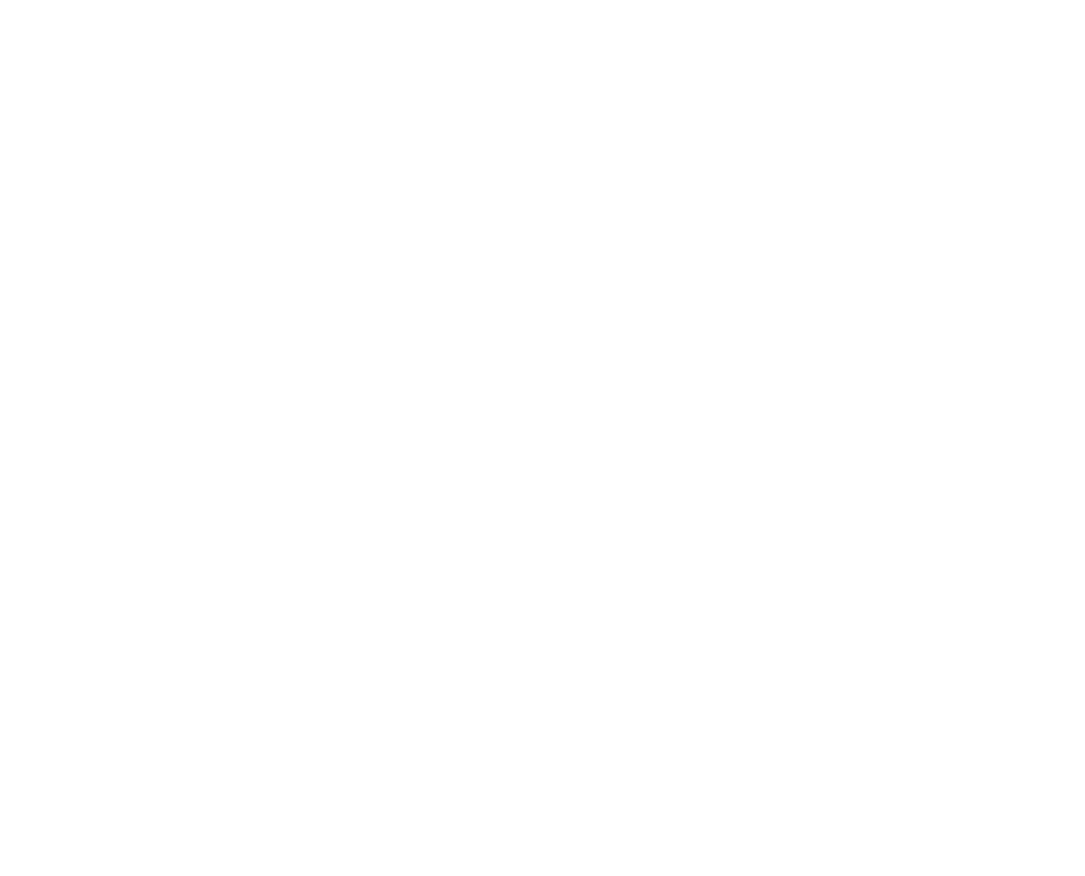
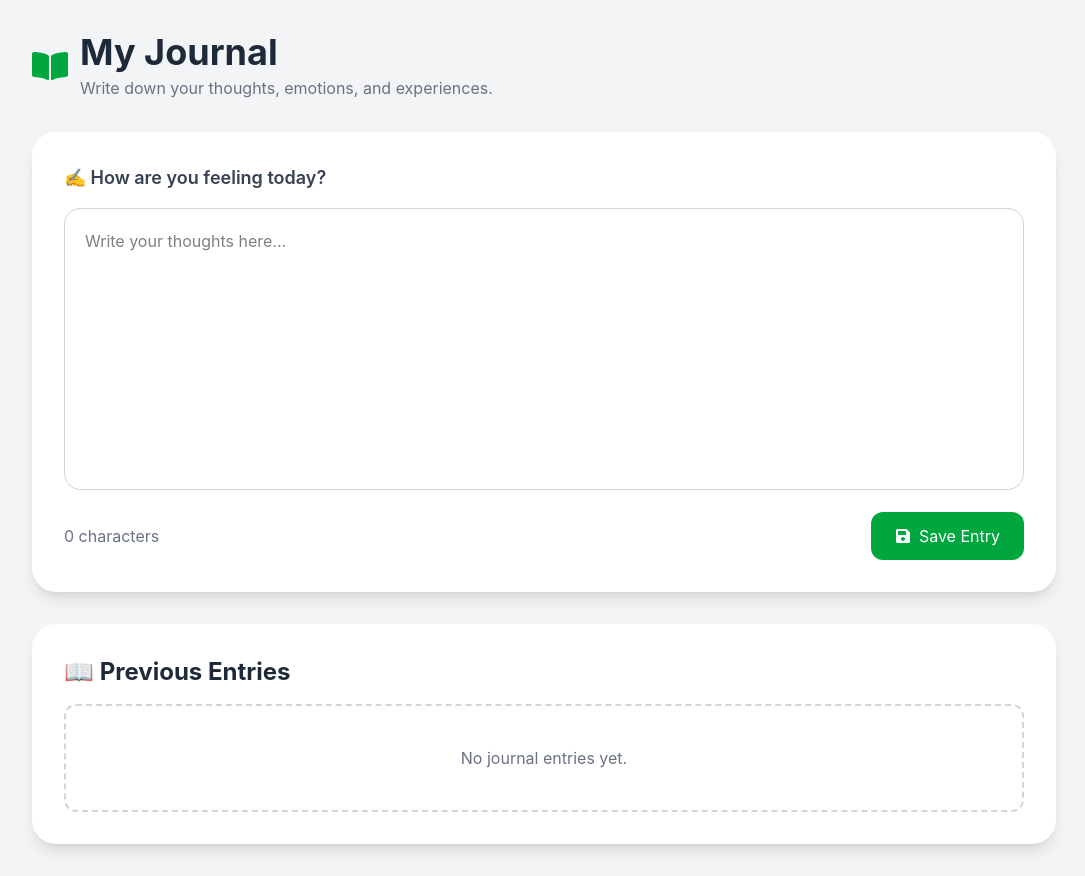
Before and after one commit to neha-gupta887/S-02-Mental-Health-Awareness-Campaign-for-First-Year-Students, a React (Vite) app: page /journal in a window 1280 px wide. Before the commit this address had no page. Shown: the whole page, without its empty margins (96-1181 px from the left). Before the commit the page ends 800 px from the top, so only its background shows below. Built offline with nearby package versions, Linux system fonts and the light colour scheme.

Commit message:
Add Journal page UI and sidebar navigation

```diff
--- a/src/App.jsx
+++ b/src/App.jsx
@@ -1,5 +1,5 @@
 import { BrowserRouter, Routes, Route } from "react-router-dom";
-
+import Journal from "./pages/Journal";
 import Home from "./pages/Home";
 import Login from "./pages/Login";
 import Signup from "./pages/Signup";
@@ -13,6 +13,7 @@ function App() {
         <Route path="/login" element={<Login />} />
         <Route path="/signup" element={<Signup />} />
         <Route path="/dashboard" element={<Dashboard />} />
+        <Route path="/journal" element={<Journal />} />
       </Routes>
     </BrowserRouter>
   );
--- a/src/components/dashboard/Sidebar.jsx
+++ b/src/components/dashboard/Sidebar.jsx
@@ -6,15 +6,16 @@ import {
   FaChartLine,
   FaCog,
 } from "react-icons/fa";
+import { NavLink } from "react-router-dom";
 
 function Sidebar() {
   const menuItems = [
-    { icon: <FaHome />, label: "Dashboard" },
-    { icon: <FaSmile />, label: "Mood Tracker" },
-    { icon: <FaBook />, label: "Journal" },
-    { icon: <FaRobot />, label: "AI Companion" },
-    { icon: <FaChartLine />, label: "Analytics" },
-    { icon: <FaCog />, label: "Settings" },
+    { icon: <FaHome />, label: "Dashboard", path: "/dashboard" },
+    { icon: <FaSmile />, label: "Mood Tracker", path: "/dashboard" },
+    { icon: <FaBook />, label: "Journal", path: "/journal" },
+    { icon: <FaRobot />, label: "AI Companion", path: "/dashboard" },
+    { icon: <FaChartLine />, label: "Analytics", path: "/dashboard" },
+    { icon: <FaCog />, label: "Settings", path: "/dashboard" },
   ];
 
   return (
@@ -27,13 +28,20 @@ function Sidebar() {
       {/* Navigation */}
       <nav className="space-y-3">
         {menuItems.map((item) => (
-          <button
+          <NavLink
             key={item.label}
-            className="w-full flex items-center gap-4 px-4 py-3 rounded-xl text-gray-700 hover:bg-green-100 hover:text-green-700 transition"
+            to={item.path}
+            className={({ isActive }) =>
+              `w-full flex items-center gap-4 px-4 py-3 rounded-xl transition ${
+                isActive
+                  ? "bg-green-600 text-white"
+                  : "text-gray-700 hover:bg-green-100 hover:text-green-700"
+              }`
+            }
           >
             <span className="text-xl">{item.icon}</span>
             <span className="font-medium">{item.label}</span>
-          </button>
+          </NavLink>
         ))}
       </nav>
 
--- /dev/null
+++ b/src/pages/Journal.jsx
@@ -0,0 +1,78 @@
+import { useState } from "react";
+import { FaBookOpen, FaSave } from "react-icons/fa";
+
+function Journal() {
+  const [journal, setJournal] = useState("");
+
+  const handleSave = () => {
+    if (!journal.trim()) {
+      alert("Please write something before saving.");
+      return;
+    }
+
+    // Firestore integration will be added next
+    alert("Journal saved successfully! (Firestore coming next)");
+    setJournal("");
+  };
+
+  return (
+    <div className="min-h-screen bg-gray-100 p-8">
+      <div className="max-w-5xl mx-auto">
+        {/* Heading */}
+        <div className="flex items-center gap-3 mb-8">
+          <FaBookOpen className="text-4xl text-green-600" />
+          <div>
+            <h1 className="text-4xl font-bold text-gray-800">
+              My Journal
+            </h1>
+            <p className="text-gray-500 mt-1">
+              Write down your thoughts, emotions, and experiences.
+            </p>
+          </div>
+        </div>
+
+        {/* Journal Card */}
+        <div className="bg-white rounded-3xl shadow-lg p-8">
+          <label className="block text-lg font-semibold text-gray-700 mb-4">
+            ✍️ How are you feeling today?
+          </label>
+
+          <textarea
+            value={journal}
+            onChange={(e) => setJournal(e.target.value)}
+            placeholder="Write your thoughts here..."
+            rows={10}
+            className="w-full border border-gray-300 rounded-2xl p-5 resize-none focus:outline-none focus:ring-2 focus:ring-green-500"
+          />
+
+          <div className="flex justify-between items-center mt-4">
+            <p className="text-gray-500">
+              {journal.length} characters
+            </p>
+
+            <button
+              onClick={handleSave}
+              className="flex items-center gap-2 bg-green-600 hover:bg-green-700 text-white px-6 py-3 rounded-xl transition"
+            >
+              <FaSave />
+              Save Entry
+            </button>
+          </div>
+        </div>
+
+        {/* History Placeholder */}
+        <div className="bg-white rounded-3xl shadow-lg p-8 mt-8">
+          <h2 className="text-2xl font-bold text-gray-800 mb-4">
+            📖 Previous Entries
+          </h2>
+
+          <div className="border-2 border-dashed border-gray-300 rounded-xl p-10 text-center text-gray-500">
+            No journal entries yet.
+          </div>
+        </div>
+      </div>
+    </div>
+  );
+}
+
+export default Journal;
```
